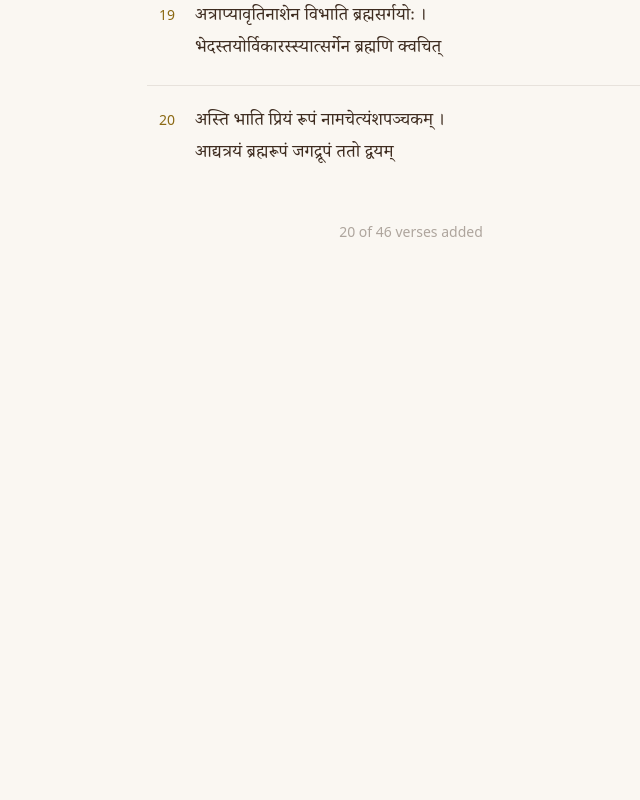
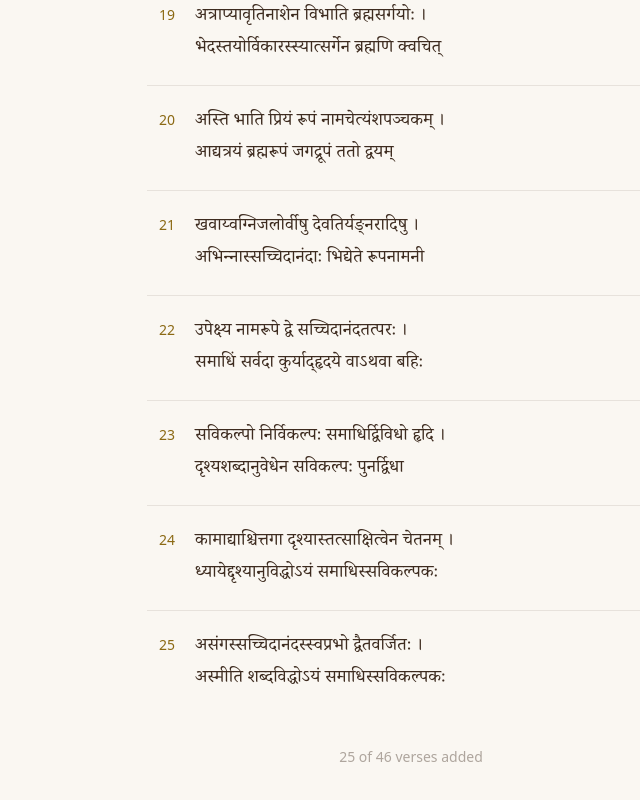
Before and after one commit to ravibhim/manana, a React (Vite) app: page / in a window 1280 px wide. Shown: the part 2221-3021 px from the top of the page, without its empty margins (229-869 px from the left). Before the commit the page ends 2527 px from the top, so only its background shows below. Built offline with nearby package versions, Linux system fonts and the light colour scheme.

Commit message:
Add verses 21-25 from DDV.pdf

```diff
--- a/src/data/ddv.ts
+++ b/src/data/ddv.ts
@@ -1130,4 +1130,265 @@ export const VERSES: Verse[] = [
     recitation: { src: '/audio/ddv-20-recitation.mp3', videoId: 'wmdxSh84EI8', start: 1736, end: 1763 },
     commentary: { src: '/audio/ddv-20-commentary.mp3', videoId: 'wmdxSh84EI8', start: 1763, end: 3167 },
   },
+  {
+    number: 21,
+    lines: [
+      [
+        {
+          t: 'खवाय्वग्निजलोर्वीषु',
+          m: 'in the Ākāsha (ether), air, fire, water and earth',
+          parts: [
+            { t: 'ख', m: 'Ākāsha (ether)' },
+            { t: 'वायु', m: 'air' },
+            { t: 'अग्नि', m: 'fire' },
+            { t: 'जल', m: 'water' },
+            { t: 'उर्वीषु', m: 'and earth, in' },
+          ],
+        },
+        {
+          t: 'देवतिर्यङ्नरादिषु',
+          m: 'in gods, animals and men etc.',
+          parts: [
+            { t: 'देव', m: 'gods' },
+            { t: 'तिर्यक्', m: 'animals' },
+            { t: 'नर', m: 'men' },
+            { t: 'आदिषु', m: 'etc., in' },
+          ],
+        },
+        { t: '।' },
+      ],
+      [
+        {
+          t: 'अभिन्नास्सच्चिदानंदाः',
+          m: 'the attributes of Existence, Consciousness and Bliss, common to all',
+          parts: [
+            { t: 'अभिन्नाः', m: 'common (undivided)' },
+            { t: 'सत्', m: 'existence' },
+            { t: 'चित्', m: 'consciousness' },
+            { t: 'आनंदाः', m: 'and bliss' },
+          ],
+        },
+        { t: 'भिद्येते', m: 'differ' },
+        {
+          t: 'रूपनामनी',
+          m: 'forms and names',
+          parts: [
+            { t: 'रूप', m: 'form' },
+            { t: 'नामनी', m: 'and name' },
+          ],
+        },
+        { t: '॥ २१ ॥' },
+      ],
+    ],
+    transliteration:
+      'kha-vāyv-agni-jalorvīṣu deva-tiryaṅ-narādiṣu |\nabhinnās sac-cid-ānandāḥ bhidyete rūpa-nāmanī || 21 ||',
+    translation:
+      'The attributes of Existence, Consciousness and Bliss are equally present in the Ākāsha (ether), air, fire, water and earth as well as in gods, animals and men etc. Names and forms make one differ from the other.',
+  },
+  {
+    number: 22,
+    lines: [
+      [
+        { t: 'उपेक्ष्य', m: 'being indifferent' },
+        {
+          t: 'नामरूपे',
+          m: 'to name and form',
+          parts: [
+            { t: 'नाम', m: 'name' },
+            { t: 'रूपे', m: 'and form' },
+          ],
+        },
+        { t: 'द्वे', m: 'two' },
+        {
+          t: 'सच्चिदानंदतत्परः',
+          m: 'being devoted to Satchidānanda',
+          parts: [
+            { t: 'सत्', m: 'existence' },
+            { t: 'चित्', m: 'consciousness' },
+            { t: 'आनंद', m: 'bliss' },
+            { t: 'तत्परः', m: 'being devoted to that' },
+          ],
+        },
+        { t: '।' },
+      ],
+      [
+        { t: 'समाधिं', m: 'concentration' },
+        { t: 'सर्वदा', m: 'always' },
+        {
+          t: 'कुर्याद्हृदये',
+          m: 'should practise, in the heart',
+          parts: [
+            { t: 'कुर्यात्', m: 'should practise' },
+            { t: 'हृदये', m: 'in the heart' },
+          ],
+        },
+        {
+          t: 'वाऽथवा',
+          m: 'either … or',
+          parts: [
+            { t: 'वा', m: 'either' },
+            { t: 'अथवा', m: 'or' },
+          ],
+        },
+        { t: 'बहिः', m: 'outside' },
+        { t: '॥ २२ ॥' },
+      ],
+    ],
+    transliteration:
+      'upekṣya nāma-rūpe dve sac-cid-ānanda-tat-paraḥ |\nsamādhiṃ sarvadā kuryād hṛdaye vā ’thavā bahiḥ || 22 ||',
+    translation:
+      'Having become indifferent to name and form and being devoted to Satchidānanda, one should always practise concentration either within the heart or outside.',
+  },
+  {
+    number: 23,
+    lines: [
+      [
+        { t: 'सविकल्पो', m: 'Savikalpa (in which ideas are present)' },
+        { t: 'निर्विकल्पः', m: 'Nirvikalpa (in which ideas do not exist)' },
+        {
+          t: 'समाधिर्द्विविधो',
+          m: 'concentration (Samādhi) is of two kinds',
+          parts: [
+            { t: 'समाधिः', m: 'concentration (Samādhi)' },
+            { t: 'द्विविधः', m: 'of two kinds' },
+          ],
+        },
+        { t: 'हृदि', m: 'within the heart' },
+        { t: '।' },
+      ],
+      [
+        {
+          t: 'दृश्यशब्दानुवेधेन',
+          m: 'according to its association with a cognizable object or a sound',
+          parts: [
+            { t: 'दृश्य', m: 'cognizable object' },
+            { t: 'शब्द', m: 'sound' },
+            { t: 'अनुवेधेन', m: 'by association' },
+          ],
+        },
+        { t: 'सविकल्पः', m: 'Savikalpa (in which ideas are present)' },
+        {
+          t: 'पुनर्द्विधा',
+          m: 'again of two kinds',
+          parts: [
+            { t: 'पुनः', m: 'again' },
+            { t: 'द्विधा', m: 'of two kinds' },
+          ],
+        },
+        { t: '॥ २३ ॥' },
+      ],
+    ],
+    transliteration:
+      'savikalpo nirvikalpaḥ samādhir dvividho hṛdi |\ndṛśya-śabdānuvedhena savikalpaḥ punar dvidhā || 23 ||',
+    translation:
+      'Two kinds of Samādhi to be practised in the heart (within one’s self) are known as Savikalpa and Nirvikalpa. Savikalpa Samādhi is again divided into two classes, according to its association with a cognizable object or a sound (as an object).',
+  },
+  {
+    number: 24,
+    lines: [
+      [
+        {
+          t: 'कामाद्याश्चित्तगा',
+          m: 'desire etc., centred in the mind',
+          parts: [
+            { t: 'कामाद्याः', m: 'desire etc.' },
+            { t: 'चित्तगाः', m: 'centred in the mind' },
+          ],
+        },
+        {
+          t: 'दृश्यास्तत्साक्षित्वेन',
+          m: '(cognizable) objects, as their Witness',
+          parts: [
+            { t: 'दृश्याः', m: '(cognizable) objects' },
+            { t: 'तत्', m: 'their' },
+            { t: 'साक्षित्वेन', m: 'as Witness' },
+          ],
+        },
+        { t: 'चेतनम्', m: 'Consciousness' },
+        { t: '।' },
+      ],
+      [
+        {
+          t: 'ध्यायेद्दृश्यानुविद्धोऽयं',
+          m: 'should meditate; this is combined with cognizable objects',
+          parts: [
+            { t: 'ध्यायेत्', m: 'should meditate' },
+            { t: 'दृश्यानुविद्धः', m: 'combined with cognizable objects' },
+            { t: 'अयं', m: 'this' },
+          ],
+        },
+        {
+          t: 'समाधिस्सविकल्पकः',
+          m: 'concentration in which ideas are present',
+          parts: [
+            { t: 'समाधिः', m: 'concentration' },
+            { t: 'सविकल्पकः', m: 'in which ideas are present' },
+          ],
+        },
+        { t: '॥ २४ ॥' },
+      ],
+    ],
+    transliteration:
+      'kāmādyāś citta-gā dṛśyās tat-sākṣitvena cetanam |\ndhyāyed dṛśyānuviddho ’yaṃ samādhis savikalpakaḥ || 24 ||',
+    translation:
+      'Desire etc. centred in the mind are to be treated as (cognizable) objects. Meditate on Consciousness as their Witness. This is what is called Savikalpa Samādhi associated with (cognizable) objects.',
+  },
+  {
+    number: 25,
+    lines: [
+      [
+        {
+          t: 'असंगस्सच्चिदानंदस्स्वप्रभो',
+          m: 'unattached, Existence-Consciousness-Bliss, self-luminous',
+          parts: [
+            { t: 'असंगः', m: 'unattached' },
+            { t: 'सत्', m: 'existence' },
+            { t: 'चित्', m: 'consciousness' },
+            { t: 'आनंदः', m: 'bliss' },
+            { t: 'स्वप्रभः', m: 'self-luminous' },
+          ],
+        },
+        {
+          t: 'द्वैतवर्जितः',
+          m: 'free from duality',
+          parts: [
+            { t: 'द्वैत', m: 'duality' },
+            { t: 'वर्जितः', m: 'free from' },
+          ],
+        },
+        { t: '।' },
+      ],
+      [
+        {
+          t: 'अस्मीति',
+          m: '(I) am — thus',
+          parts: [
+            { t: 'अस्मि', m: 'am' },
+            { t: 'इति', m: 'thus' },
+          ],
+        },
+        {
+          t: 'शब्दविद्धोऽयं',
+          m: 'this is associated with words',
+          parts: [
+            { t: 'शब्दविद्धः', m: 'associated with words' },
+            { t: 'अयं', m: 'this' },
+          ],
+        },
+        {
+          t: 'समाधिस्सविकल्पकः',
+          m: 'Savikalpaka Samādhi',
+          parts: [
+            { t: 'समाधिः', m: 'concentration (Samādhi)' },
+            { t: 'सविकल्पकः', m: 'in which ideas are present' },
+          ],
+        },
+        { t: '॥ २५ ॥' },
+      ],
+    ],
+    transliteration:
+      'asaṅgas sac-cid-ānandas sva-prabho dvaita-varjitaḥ |\nasmīti śabda-viddho ’yaṃ samādhis savikalpakaḥ || 25 ||',
+    translation:
+      'I am Existence-Consciousness-Bliss, unattached, self-luminous and free from duality. This is known as the (other kind of) Savikalpa Samādhi associated with sound (object).',
+  },
 ]
```
